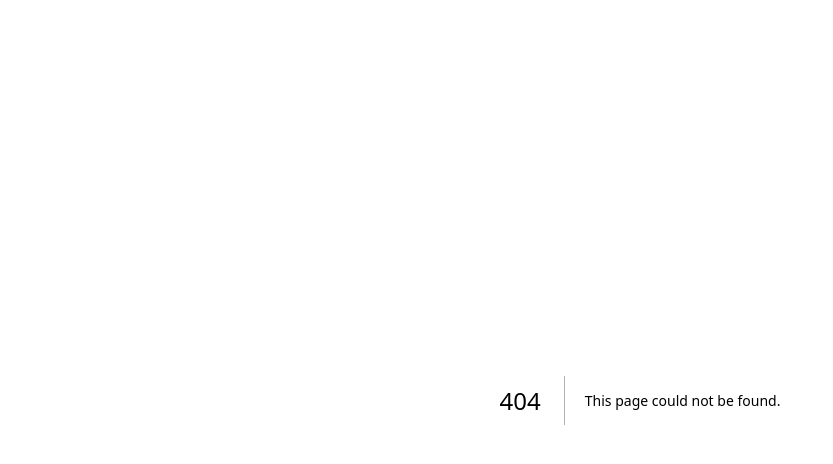
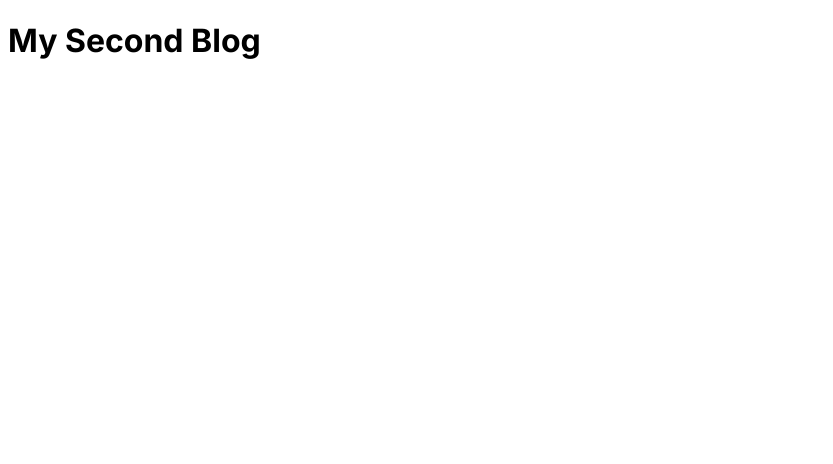
Before and after one commit to MINAL-AHMED/Next-JS, a Next.js app in the folder route-demo/: page /blog/second in a window 1280 px wide. Before the commit this address had no page. Shown: the top 464 px of the page, without its empty margins (0-833 px from the left). Built offline with nearby package versions, Linux system fonts and the light colour scheme.

Commit message:
add blog page

```diff
--- /dev/null
+++ b/route-demo/app/blog/second/page.tsx
@@ -0,0 +1,9 @@
+const Second = () => {
+  return (
+    <div>
+      <h1>My Second Blog</h1>
+    </div>
+  );
+};
+
+export default Second;
```
